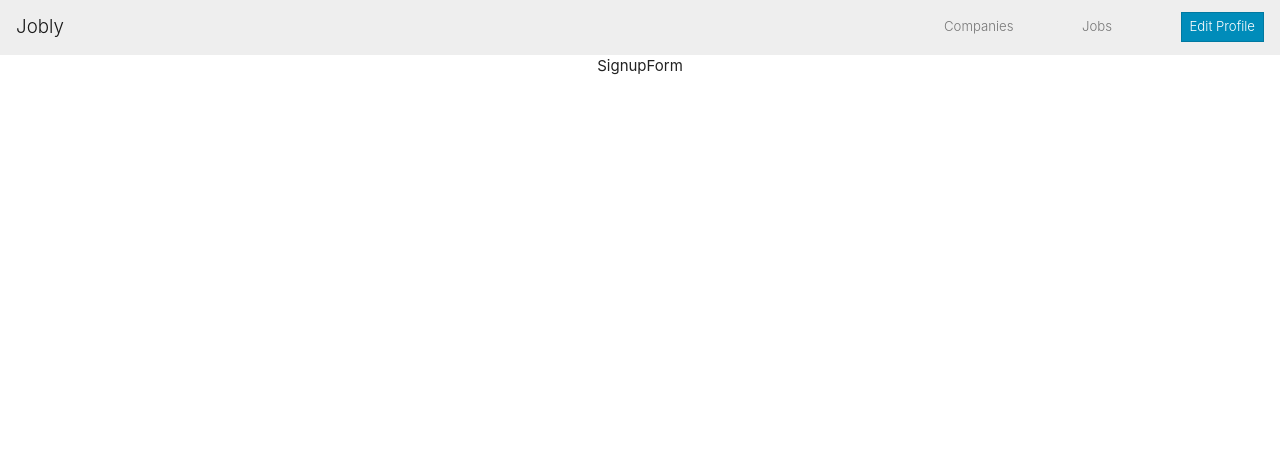
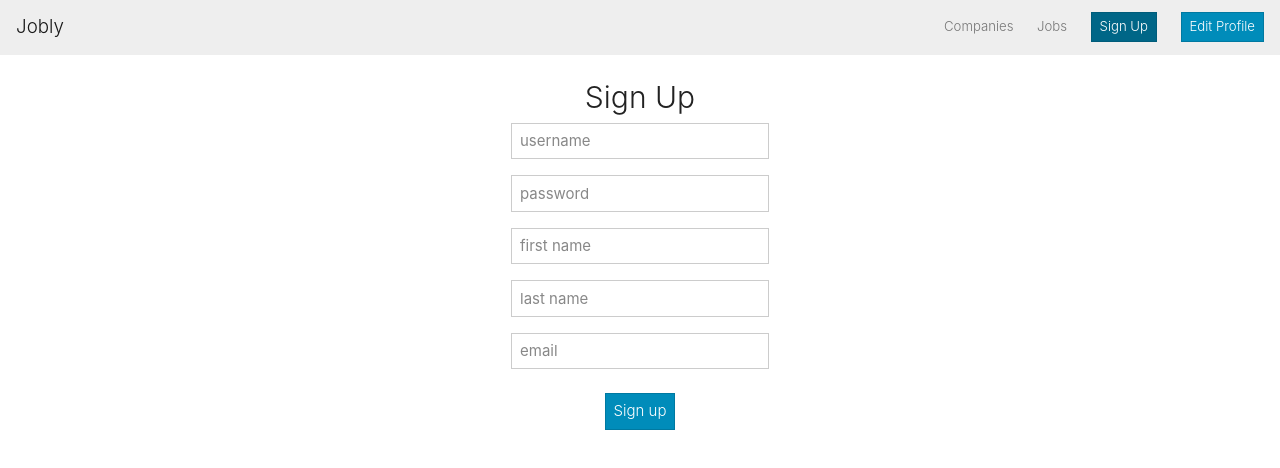
Before and after one commit to mackcooper1408/jobly-frontend, a React (Create React App) app: page /signup in a window 1280 px wide. Shown: the top 468 px of the page. Built offline with nearby package versions, Linux system fonts and the light colour scheme; no server answers.

Commit message:
started signup form

```diff
--- a/src/NavBar.js
+++ b/src/NavBar.js
@@ -14,6 +14,9 @@ function NavBar(props) {
           <NavLink className="nav-link" exact to="/jobs">Jobs</NavLink>
         </li>
         <li className="nav-item">
+          <NavLink className="btn btn-sm btn-primary" exact to="/signup">Sign Up</NavLink>
+        </li>
+        <li className="nav-item">
           <NavLink className="btn btn-sm btn-primary" exact to="/profile">Edit Profile</NavLink>
         </li>
       </ul>
--- /dev/null
+++ b/src/SignupForm.css
@@ -0,0 +1,5 @@
+.SignupForm {
+    display: flex;
+    flex-direction: column;
+    align-items: center;
+}
--- a/src/SignupForm.js
+++ b/src/SignupForm.js
@@ -1,8 +1,84 @@
-import React from "react";
+import React, { useState } from "react";
+import "./SignupForm.css";
 
-function SignupForm(props) {
+
+// { username, password, firstName, lastName, email }
+function SignupForm({ signup }) {
+  const initialState = {
+    username: "",
+    password: "",
+    firstName: "",
+    lastName: "",
+    email: ""
+  };
+  const [formData, setFormData] = useState(initialState);
+
+  function handleSubmit(evt) {
+    evt.preventDefault();
+    signup(formData);
+    setFormData(initialState);
+  }
+
+  /** Update local state w/curr state of input elem */
+  function handleChange(evt) {
+    const { name, value } = evt.target;
+    setFormData(fData => ({
+      ...fData,
+      [name]: value,
+    }));
+  }
+
   return (
-    <div>SignupForm</div>
+    <form onSubmit={handleSubmit} className="SignupForm mt-4">
+      <h2>Sign Up</h2>
+      <div className="form-group form-inline">
+        {/* <label htmlFor="username">Username</label> */}
+        <input
+          className="form-control mx-2"
+          name="username"
+          value={formData.username}
+          onChange={handleChange}
+          placeholder="username" />
+      </div>
+      <div className="form-group form-inline">
+        {/* <label htmlFor="password">Password</label> */}
+        <input
+          className="form-control mx-2"
+          type="password"
+          name="password"
+          value={formData.password}
+          onChange={handleChange}
+          placeholder="password" />
+      </div>
+      <div className="form-group form-inline">
+        {/* <label htmlFor="firstName">First Name</label> */}
+        <input
+          className="form-control mx-2"
+          name="firstName"
+          value={formData.firstName}
+          onChange={handleChange}
+          placeholder="first name" />
+      </div>
+      <div className="form-group form-inline">
+        {/* <label htmlFor="lastName">Last Name</label> */}
+        <input
+          className="form-control mx-2"
+          name="lastName"
+          value={formData.lastName}
+          onChange={handleChange}
+          placeholder="last name" />
+      </div>
+      <div className="form-group form-inline">
+        {/* <label htmlFor="email">Email</label> */}
+        <input
+          className="form-control mx-2"
+          name="email"
+          value={formData.email}
+          onChange={handleChange}
+          placeholder="email" />
+      </div>
+      <button className="btn btn-primary mt-2">Sign up</button>
+    </form >
   )
 }
 
```
